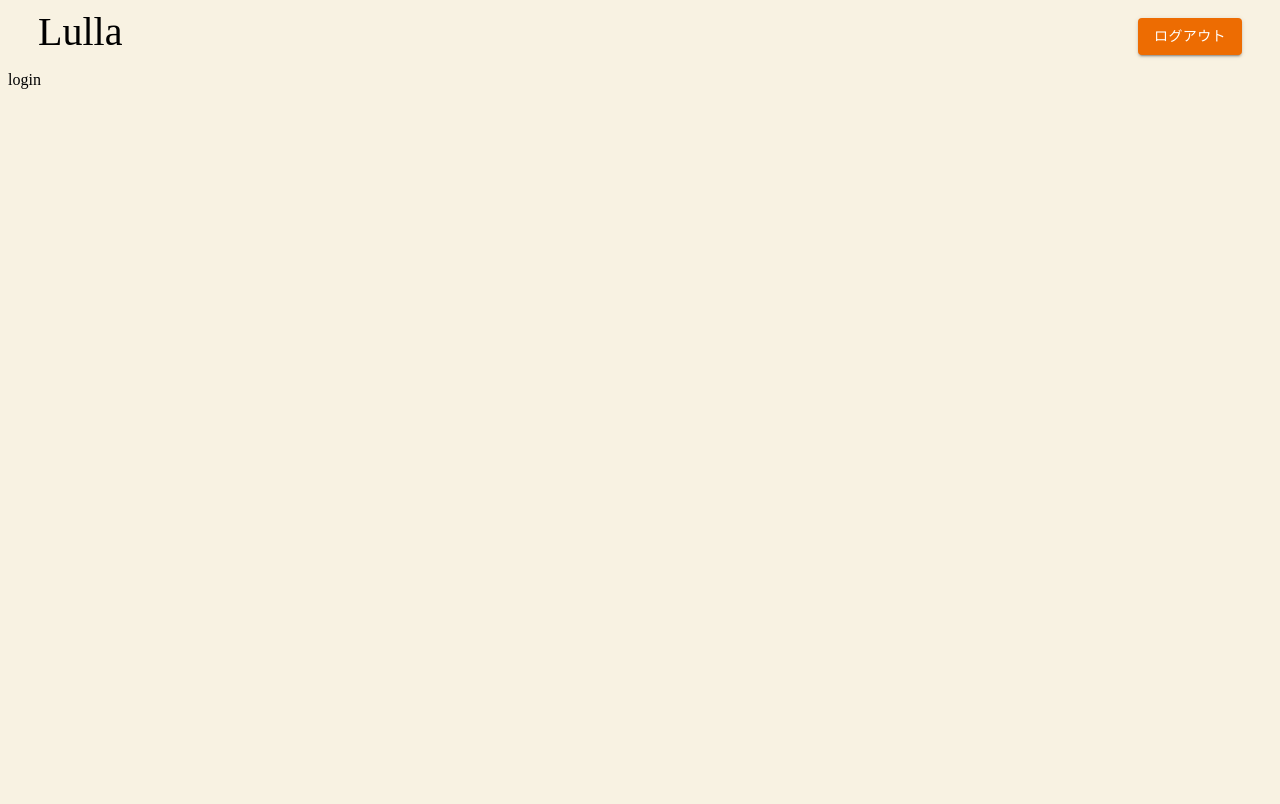
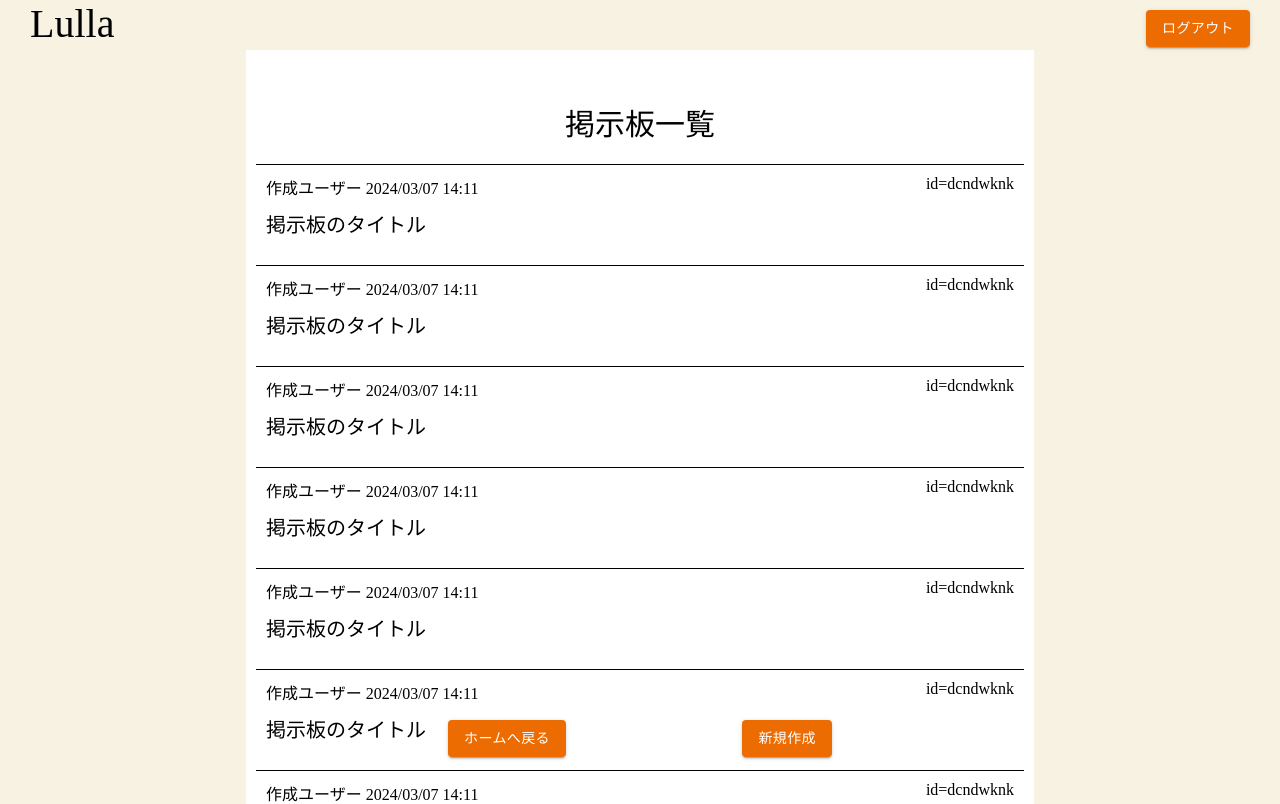
Before and after one commit to tt1125/gabaithon-202403-team3-front, a Next.js app: page /thread in a window 1280 px wide. Shown: the top 804 px of the page. Built offline with nearby package versions, Linux system fonts and the light colour scheme.

Commit message:
掲示板ページ作成

```diff
--- a/app/layout.jsx
+++ b/app/layout.jsx
@@ -1,7 +1,8 @@
 import Header from '../components/Header'
-import backgroundColor from '../styles/globals'
+import '../styles/globals.css'
+
 export const metadata = {
-  title: '子育て掲示板',
+  title: 'Lulla',
   description: '子育てってほんとに大変！',
 }
 
--- a/app/signup/page.jsx
+++ b/app/signup/page.jsx
@@ -31,7 +31,7 @@ export default function signup () {
                     <TextField fullWidth value={email} onChange={handleEmailChange} label="メールアドレス"/>
                     <TextField fullWidth value={password} onChange={handlePasswordChange} label="パスワード"/>
                     <div style={{display : "flex" ,  width:"100%",justifyContent : "space-between" , gap:"60px"}}>
-                        <Button variant="outlined" color="warning" fullWidth>戻る</Button>
+                        <Button variant="outlined" color="warning" fullWidth >戻る</Button>
                         <Button variant="contained" color="warning" fullWidth>登録</Button>
                     </div>
                 </div>
--- a/app/thread/page.jsx
+++ b/app/thread/page.jsx
@@ -1,10 +1,18 @@
-export default function thread () {
+import { Button } from "@mui/material";
+import Thread from "../../components/thread";
+
+export default function thread() {
     return (
-        <main>
-            <div>
-                <p>
-                    login
-                </p>
+        <main style={{ width: "100%", display: "flex", flexDirection: "column", alignItems: "center" }}>
+            <div style={{ width: "60%", marginTop: "50px", textAlign: "center", backgroundColor: "white", padding: "30px 10px 80px 10px" }}>
+                <p style={{ fontSize: "30px", margin: "20px 0" }}>掲示板一覧</p>
+                <Thread /> <Thread /> <Thread /> <Thread /> <Thread /> <Thread /> <Thread /> <Thread />
+            </div>
+            <div style={{width:"100%" ,display : "flex" , justifyContent:"center" , backgroundColor:"#F8F2E2"}}>
+                <div style={{ position: "fixed", top: "90vh", width: "30%", display: "flex", justifyContent: "space-between" }}>
+                    <Button variant="contained" color="warning">ホームへ戻る</Button>
+                    <Button variant="contained" color="warning">新規作成</Button>
+                </div>
             </div>
         </main>
     )
--- a/components/Header.jsx
+++ b/components/Header.jsx
@@ -2,7 +2,7 @@ import { Button } from "@mui/material";
 
 export default function Header (){
     return(
-         <div style={{width : '100' , backgroundColor : "rgba(255, 255, 255, 0)", display : "flex" , textAlign:"center" , justifyContent : "space-between" , backgroundColor : "rgba(255, 255, 255, 0)"}}>
+         <div style={{position:"fixed",width : '100%' , backgroundColor : "rgba(255, 255, 255, 0)", display : "flex" , textAlign:"center" , justifyContent : "space-between" , backgroundColor : "rgba(255, 255, 255, 0)"}}>
             <span style={{marginLeft : "30px" , fontSize : "40px"}}>Lulla</span>
             <div style={{marginRight : "30px" , marginTop : "10px"}}>
            <Button variant="contained" color="warning" >ログアウト</Button></div>
--- /dev/null
+++ b/components/Thread.jsx
@@ -0,0 +1,15 @@
+"use client"
+
+export default function Thread() {
+    return (
+        <div style={{width:"full" , height :"80px" , borderTop:"1px solid #000000", padding:"10px" }}>
+        <div style={{display:"flex" , justifyContent:"space-between"}}>
+            <p>作成ユーザー 2024/03/07 14:11</p>
+            <p>id=dcndwknk</p>
+        </div>
+        <div style={{width:"100%" ,display:"flex"}}>
+            <p style={{fontSize:"20px" , marginTop:"10px"}}>掲示板のタイトル</p>
+        </div>
+    </div>
+    )
+}
--- a/styles/globals.css
+++ b/styles/globals.css
@@ -6,3 +6,7 @@
   html{
     background-color: rgb(var(--background-rgb));
   } */
+
+  *{
+    margin:0
+  }
--- a/styles/globals.js
+++ b/styles/globals.js
@@ -1,2 +1,2 @@
-export const backgroundColor = '#000000'
+export const backgroundColor = '#F8F2E2'
 export const primaryColor = 'F8CE3As'
```
